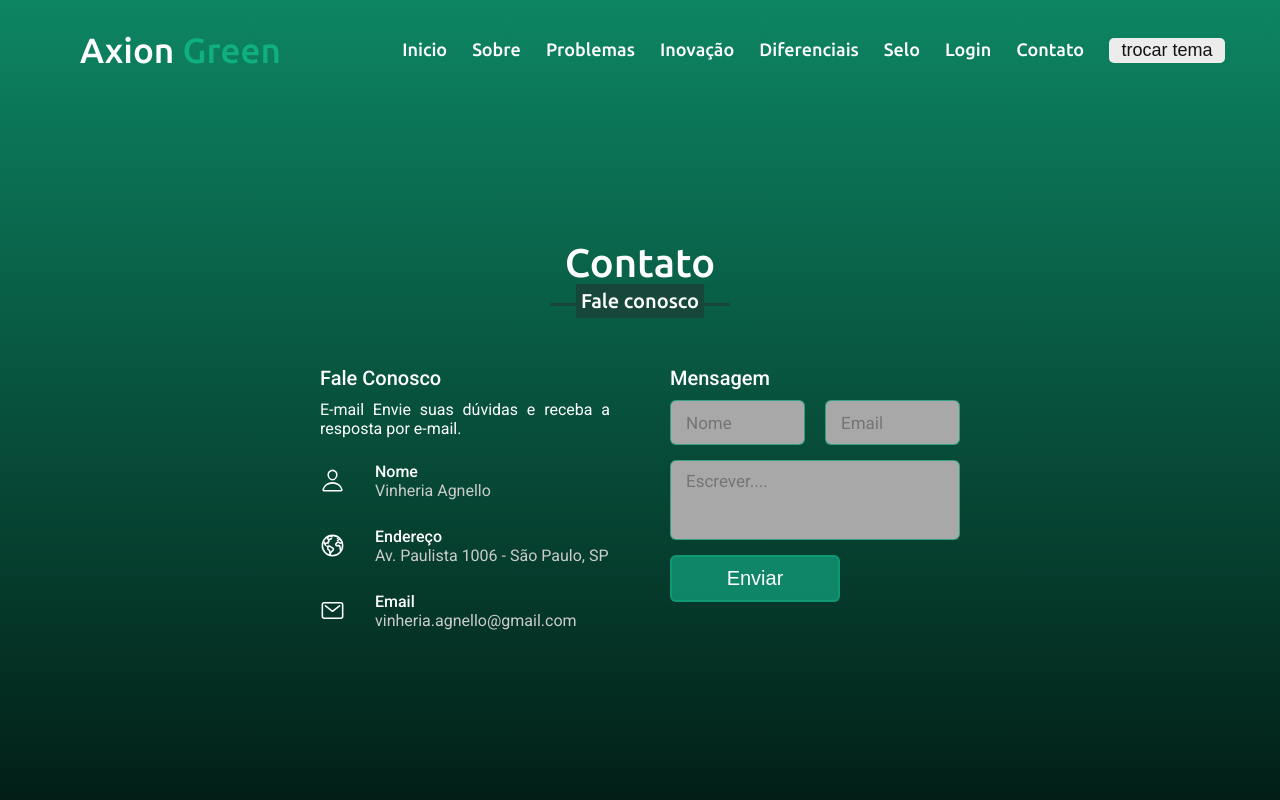
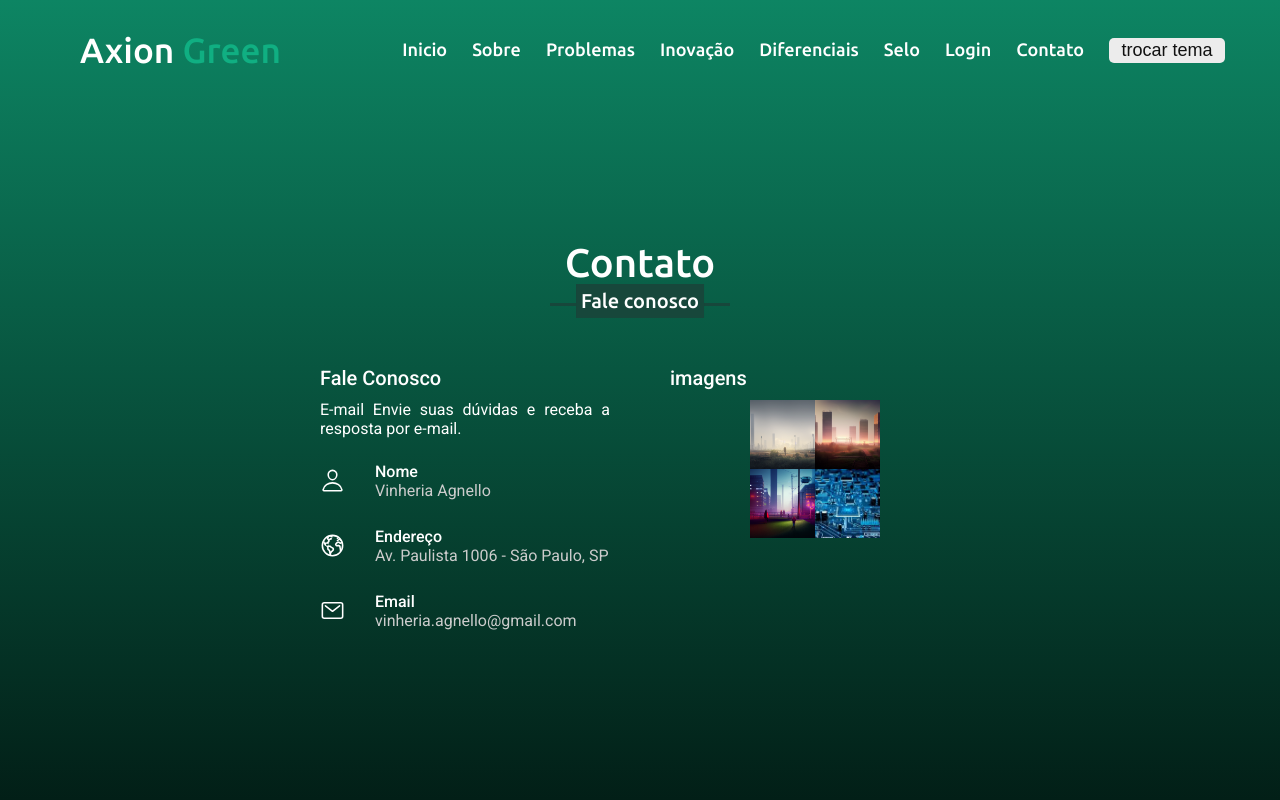
Before and after one commit to Pontessxx/siteaxionreact, a React (Vite) app: page /contato in a window 1280 px wide. Shown: the top 800 px of the page. Built offline with nearby package versions, Linux system fonts and the light colour scheme.

Commit message:
Css Grid

```diff
--- a/src/pages/Contato/Contato.css
+++ b/src/pages/Contato/Contato.css
@@ -148,3 +148,20 @@
 .contact .rigth form .button button:hover{
     background: var(--cor-scrollbar-thumb);
 }
+.parent {
+    display: grid;
+    grid-template-columns: repeat(2, 1fr);
+    grid-template-rows: repeat(2, 1fr);
+    grid-column-gap: 0;
+    grid-row-gap: 0;
+    height: 100%; /* Ensure the parent container takes up the full height */
+}
+
+.div1 img,
+.div2 img,
+.div3 img,
+.div4 img {
+    width: 100%;
+    height: 100%;
+    object-fit: cover;
+}
--- /dev/null
+++ b/src/pages/Contato/Grid/index.jsx
@@ -0,0 +1,18 @@
+import React from 'react'
+
+const Grid = () => {
+  return (
+   <>
+        <div className="max-width">
+            <div className="parent">
+                <div className="div1"> <img src="./img/city-background.png" alt="" /> </div>
+                <div className="div2"><img src="./img/future-city.png" alt="" />  </div>
+                <div className="div3"> <img src="./img/future-city-nigth.png" alt="" /> </div>
+                <div className="div4"><img src="./img/backgrond-inova.jpg" alt="" />  </div>
+            </div>
+        </div>
+   </>
+  )
+}
+
+export default Grid
--- a/src/pages/Contato/SecCont/index.jsx
+++ b/src/pages/Contato/SecCont/index.jsx
@@ -1,4 +1,5 @@
 import React from 'react'
+import Grid from '../Grid'
 
 const SecCont = () => {
   return (
@@ -39,8 +40,8 @@ const SecCont = () => {
                     </div>
 
                     <div className="column rigth">
-                        <div className="text">Mensagem</div>
-                        <form action="#">
+                        <div className="text">imagens</div>
+                        {/* <form action="#">
                             <div className="fields">
                                 <div className="field name">
                                     <input type="text" placeholder="Nome" id="nome"/>
@@ -57,7 +58,8 @@ const SecCont = () => {
                                     <button type="submit">Enviar</button>
                                 </div>
                             </div>
-                        </form>
+                        </form> */}
+                        <Grid/>
                     </div>
                 </div>
             </div>
--- a/src/pages/Contato/index.jsx
+++ b/src/pages/Contato/index.jsx
@@ -1,10 +1,12 @@
 import React from 'react'
 import SecCont from './SecCont'
 import './Contato.css'
+
 const Contato = () => {
   return (
     <>
         <SecCont/>
+
     </>
   )
 }
```
